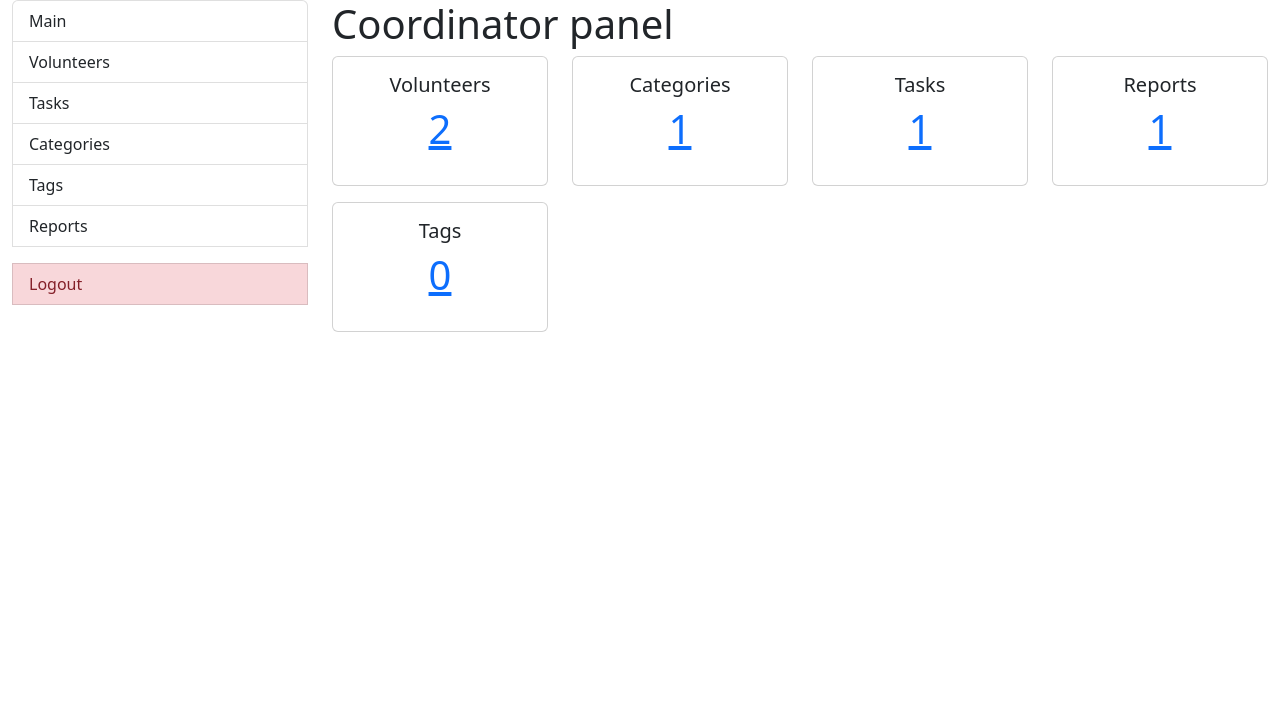
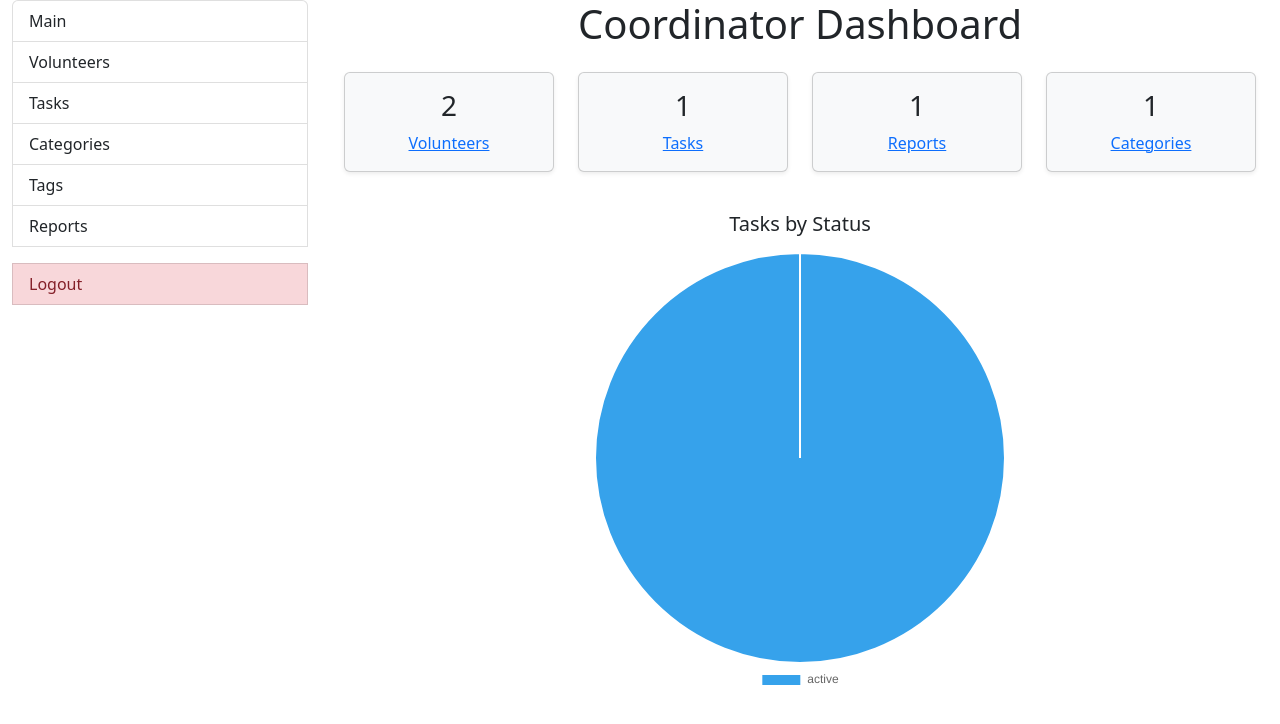
Before and after one commit to JustVov4uk/volunteer-task-manager, a Django app: page /tasks/coordinator/ in a window 1280 px wide. Shown: the top 724 px of the page. Run offline with Django 5.2, Linux system fonts and the light colour scheme; a user stored in the database is signed in; data comes from the database, SQL or seed files in the repository; both versions use the stored data as it was after the commit; data that the repository does not hold is empty.

Commit message:
add a chart to the coordinator dashboard and improve the overall appearance

```diff
--- a/tasks/views.py
+++ b/tasks/views.py
@@ -1,3 +1,4 @@
+from django.db.models import Count
 from django.utils import timezone
 
 from django.contrib.auth.decorators import login_required
@@ -29,15 +30,19 @@ def coordinator_index(request: HttpRequest) -> HttpResponse:
     num_volunteers = CustomUser.objects.filter(role="volunteer").count()
     num_tasks = Task.objects.count()
     num_categories = Category.objects.count()
-    num_tags = Tag.objects.count()
     num_reports = Report.objects.count()
+
+    status_counts = (Task.objects.values("status")
+                     .annotate(count=Count("status"))
+                     .order_by()
+    )
 
     context = {
         "num_volunteers": num_volunteers,
         "num_tasks": num_tasks,
         "num_categories": num_categories,
-        "num_tags": num_tags,
         "num_reports": num_reports,
+        "status_counts": list(status_counts),
     }
     return render(request, "tasks/index_coordinator.html", context=context)
 
--- a/templates/tasks/index_coordinator.html
+++ b/templates/tasks/index_coordinator.html
@@ -1,57 +1,105 @@
 {% extends "base.html" %}
 
 {% block content %}
-  <h1>Coordinator panel</h1>
-  <div class="row">
+<div class="container">
+  <h1 class="mb-4 text-center">Coordinator Dashboard</h1>
+
+  <div class="row text-center mb-4">
     <div class="col-md-3 mb-3">
-      <div class="card text-center">
+      <div class="card bg-light shadow-sm h-100">
         <div class="card-body">
-          <h5 class="card-title">Volunteers</h5>
-          <p class="display-6">
-            <a href="{% url 'tasks:volunteer-list' %}">{{ num_volunteers }}</a>
+          <h3>{{ num_volunteers }}</h3>
+          <p class="mb-0">
+            <a href="{% url 'tasks:volunteer-list' %}">Volunteers</a>
           </p>
         </div>
       </div>
     </div>
+
     <div class="col-md-3 mb-3">
-      <div class="card text-center">
+      <div class="card bg-light shadow-sm h-100">
         <div class="card-body">
-          <h5 class="card-title">Categories</h5>
-          <p class="display-6">
-            <a href="{% url 'tasks:category-list' %}">{{ num_categories }}</a>
+          <h3>{{ num_tasks }}</h3>
+          <p class="mb-0">
+            <a href="{% url 'tasks:task-list' %}">Tasks</a>
           </p>
         </div>
       </div>
     </div>
+
     <div class="col-md-3 mb-3">
-      <div class="card text-center">
+      <div class="card bg-light shadow-sm h-100">
         <div class="card-body">
-          <h5 class="card-title">Tasks</h5>
-          <p class="display-6">
-            <a href="{% url 'tasks:task-list' %}">{{ num_tasks }}</a>
+          <h3>{{ num_reports }}</h3>
+          <p class="mb-0">
+            <a href="{% url 'tasks:report-list' %}">Reports</a>
           </p>
         </div>
       </div>
     </div>
+
     <div class="col-md-3 mb-3">
-      <div class="card text-center">
+      <div class="card bg-light shadow-sm h-100">
         <div class="card-body">
-          <h5 class="card-title">Reports</h5>
-          <p class="display-6">
-            <a href="{% url 'tasks:report-list' %}">{{ num_reports }}</a>
-          </p>
-        </div>
-      </div>
-    </div>
-    <div class="col-md-3 mb-3">
-      <div class="card text-center">
-        <div class="card-body">
-          <h5 class="card-title">Tags</h5>
-          <p class="display-6">
-            <a href="{% url 'tasks:tag-list' %}">{{ num_tags }}</a>
+          <h3>{{ num_categories }}</h3>
+          <p class="mb-0">
+            <a href="{% url 'tasks:category-list' %}">Categories</a>
           </p>
         </div>
       </div>
     </div>
   </div>
+
+  <div class="row">
+    <div class="col-md-6 mx-auto">
+      <h5 class="text-center mb-3">Tasks by Status</h5>
+      <canvas id="statusChart"></canvas>
+    </div>
+  </div>
+</div>
+
+<script src="https://cdn.jsdelivr.net/npm/chart.js"></script>
+<script>
+  const statusData = {{ status_counts|safe }};
+  const labels = statusData.map(item => item.status);
+  const data = statusData.map(item => item.count);
+
+  const ctx = document.getElementById('statusChart');
+
+  const chart = new Chart(ctx, {
+    type: 'pie',
+    data: {
+      labels: labels,
+      datasets: [{
+        data: data,
+        backgroundColor: ['#36A2EB', '#FFCE56', '#4BC0C0', '#FF6384'],
+        hoverOffset: 15
+      }]
+    },
+    options: {
+      responsive: true,
+      plugins: {
+        legend: { position: 'bottom' },
+        tooltip: {
+          callbacks: {
+            label: function(context) {
+              const label = context.label || '';
+              const value = context.parsed;
+              return `${label}: ${value} tasks`;
+            }
+          }
+        }
+      },
+      onClick: (event, elements) => {
+        if (elements.length > 0) {
+          const index = elements[0].index;
+          const selectedStatus = labels[index];
+          const url = new URL("{% url 'tasks:task-list' %}", window.location.origin);
+          url.searchParams.set("status", selectedStatus);
+          window.location.href = url.toString();
+        }
+      }
+    }
+  });
+</script>
 {% endblock %}
```
Also changed, not shown: db.sqlite3.
